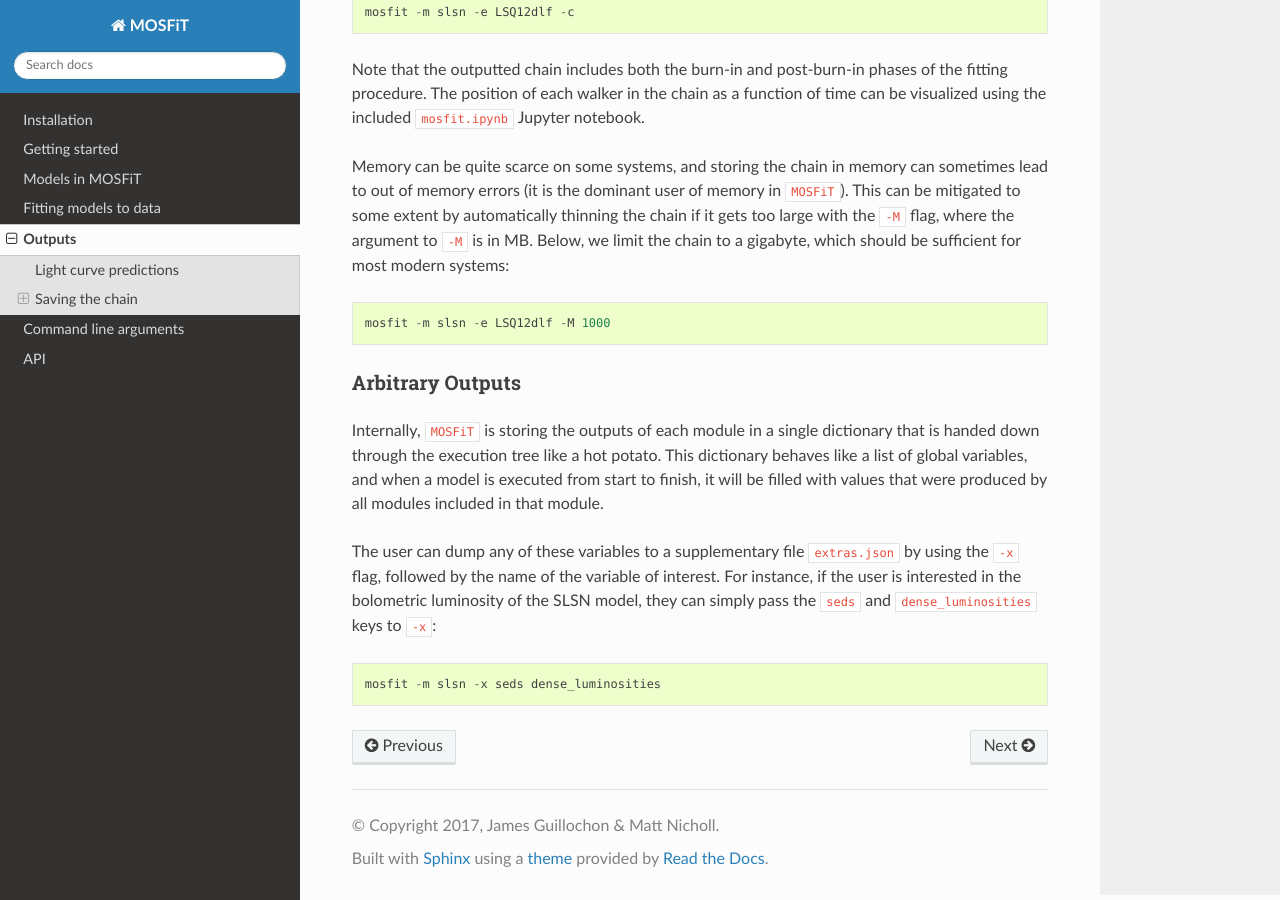
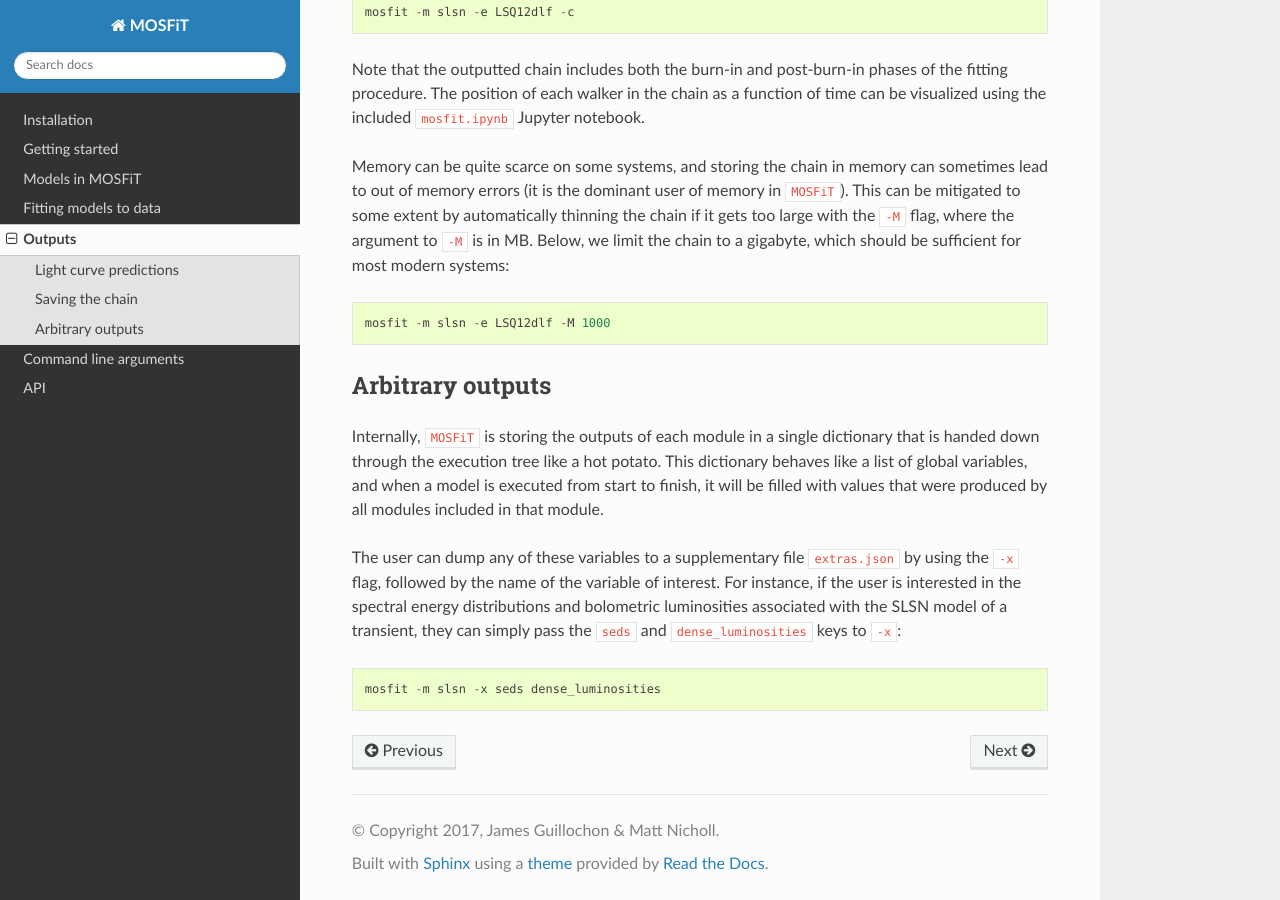
Before and after one commit to guillochon/MOSFiT, a Sphinx documentation site: the page built from docs/outputs.rst, in a window 1280 px wide and 900 px high, scrolled down 952 px. Built offline with Sphinx 7.4.7 and the Read the Docs theme 2.0.0, drawn with Linux system fonts in a browser that asks for light colours; the version number could not be read and is left out.

Commit message:
DOCS: minor stuff

```diff
--- a/docs/fitting.rst
+++ b/docs/fitting.rst
@@ -12,12 +12,12 @@
 
 .. _public
 
-``MOSFiT`` is deeply connected to the Open Catalogs (The Open Supernova Catalog, the Open Tidal Disruption Catalog, etc.), and the user can directly fit their model against any data provided by those catalogs. The Open Catalogs store multiple names for each transient, and the user can access any transient by any known name of that transient. As an example, both of the commands below will fit the same transient:: bash
+``MOSFiT`` is deeply connected to the Open Catalogs (The Open Supernova Catalog, the Open Tidal Disruption Catalog, etc.), and the user can directly fit their model against any data provided by those catalogs. The Open Catalogs store names for each transient, and the user can access any transient by any known name of that transient. As an example, both of the commands below will fit the same transient:: bash
 
     mosfit -m slsn -e PTF11dij
     mosfit -m slsn -e CSS110406:135058+261642
 
-While the Open Catalogs do their best to maintain the integrity of the data they contain, there is always the possibility that the data contains errors, so users are encouraged to spot check the data they download before using it for any scientific purpose. A very common error is that the data has been tagged with the wrong photometric system, or has not been tagged with a photometric system at all and uses a different system from what is commonly used for a given telescope/instrument/band. Users are encouraged to immediately report any issues with the public data on the GitHub issues page assocated with that catalog (e.g. the Open Supernova Catalog's `issue page <https://github.com/astrocatalogs/supernovae/issues>`_).
+While the Open Catalogs do their best to maintain the integrity of the data they contain, there is always the possibility that the data contains errors, so users are encouraged to spot check the data they download before using it for any scientific purpose. A common error is that the data has been tagged with the wrong photometric system, or has not been tagged with a photometric system at all and uses a different system from what is commonly used for a given telescope/instrument/band. Users are encouraged to immediately report any issues with the public data on the GitHub issues page assocated with that catalog (e.g. the Open Supernova Catalog's `issue page <https://github.com/astrocatalogs/supernovae/issues>`_).
 
 ------------
 Private data
--- a/docs/getting_started.rst
+++ b/docs/getting_started.rst
@@ -66,7 +66,7 @@
 
 When run with no other arguments, ``MOSFiT`` will convert the files to JSON
 format and immediately exit, but if run with the other standard arguments
-``MOSFiT`` will read in the newly created JSON files and begin processing them. For more information, please see the `private data`_ section.
+``MOSFiT`` will read in the newly created JSON files and begin processing them. For more information, please see the `Private data`_ section.
 
 -------------------------------------------
 Sharing data and outputs with the community
--- a/docs/outputs.rst
+++ b/docs/outputs.rst
@@ -36,13 +36,14 @@
 
     mosfit -m slsn -e LSQ12dlf -M 1000
 
-Arbitrary Outputs
+-----------------
+Arbitrary outputs
 -----------------
 
 .. _arbitrary
 
 Internally, ``MOSFiT`` is storing the outputs of each module in a single dictionary that is handed down through the execution tree like a hot potato. This dictionary behaves like a list of global variables, and when a model is executed from start to finish, it will be filled with values that were produced by all modules included in that module.
 
-The user can dump any of these variables to a supplementary file ``extras.json`` by using the ``-x`` flag, followed by the name of the variable of interest. For instance, if the user is interested in the bolometric luminosity of the SLSN model, they can simply pass the ``seds`` and ``dense_luminosities`` keys to ``-x``::
+The user can dump any of these variables to a supplementary file ``extras.json`` by using the ``-x`` flag, followed by the name of the variable of interest. For instance, if the user is interested in the spectral energy distributions and bolometric luminosities associated with the SLSN model of a transient, they can simply pass the ``seds`` and ``dense_luminosities`` keys to ``-x``::
 
     mosfit -m slsn -x seds dense_luminosities
```
